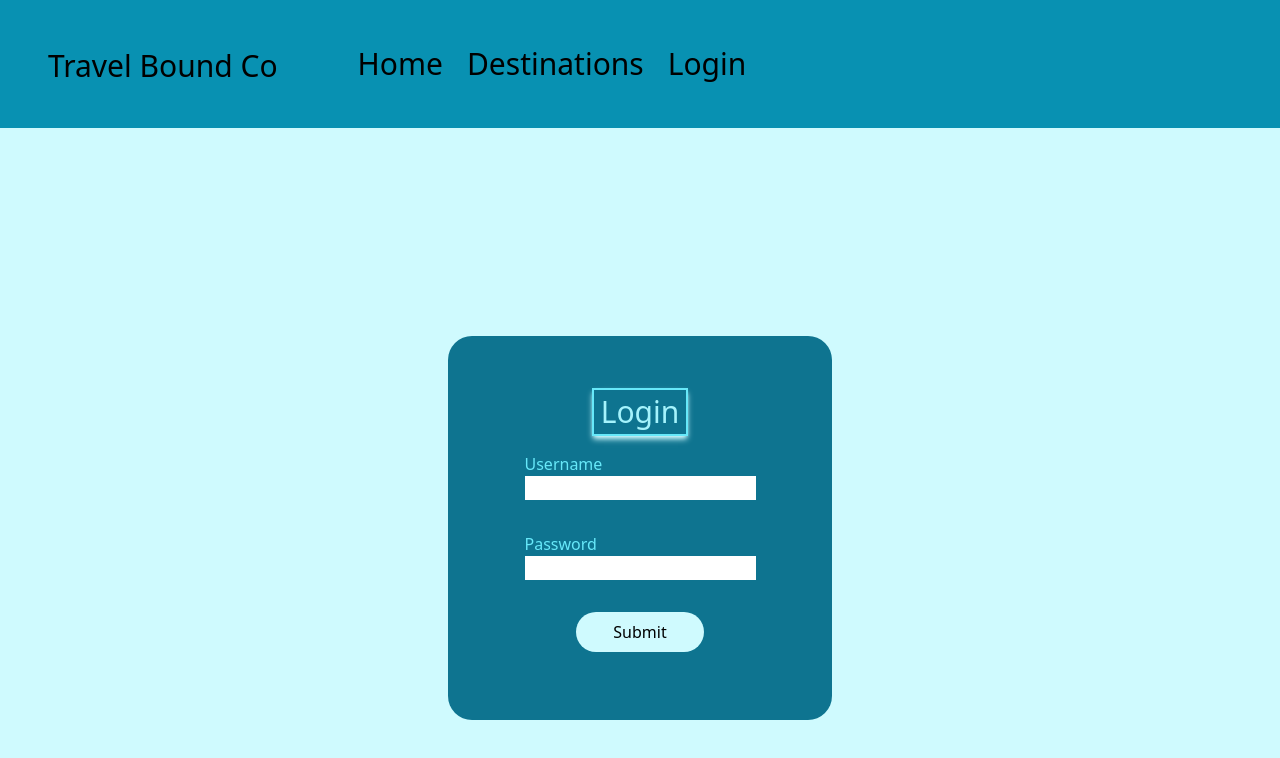
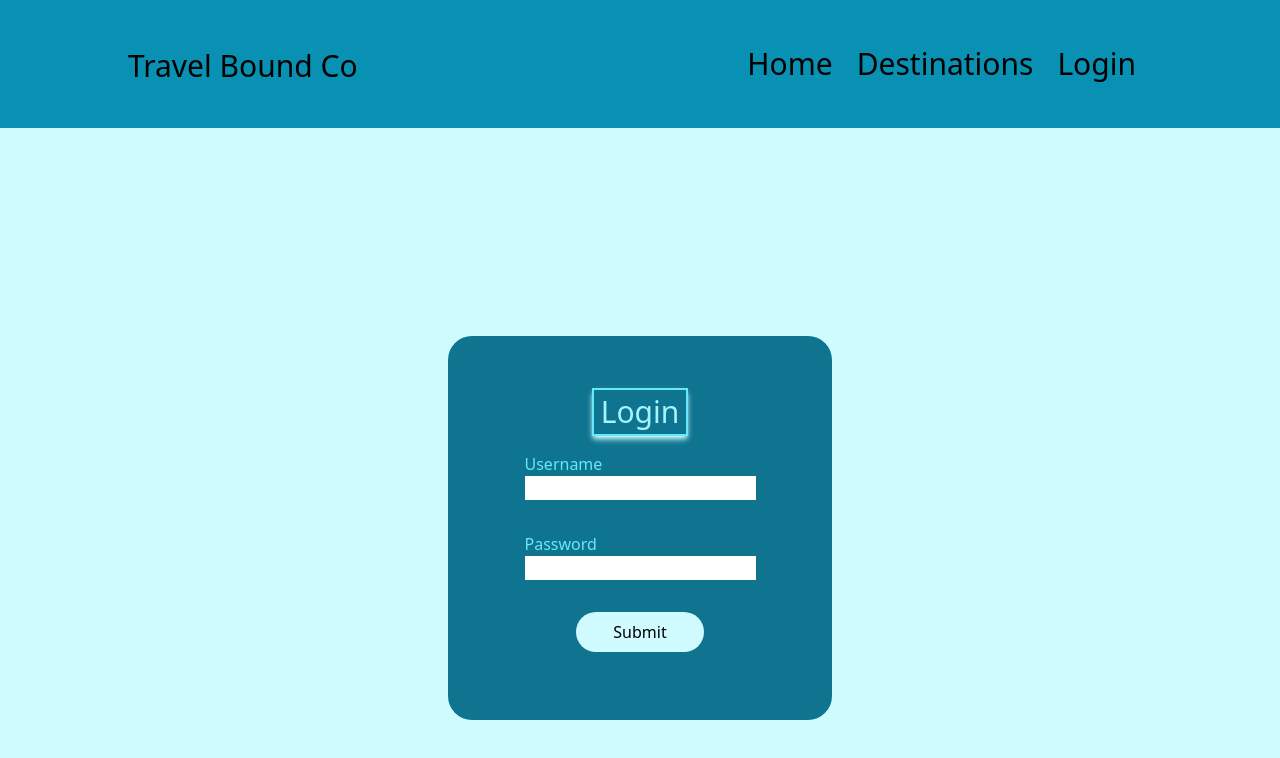
Before and after one commit to trevornei/week-13-assignment, a React (Vite) app in the folder w13-assignment/: page / in a window 1280 px wide. Shown: the top 758 px of the page. Built offline with nearby package versions, Linux system fonts and the light colour scheme.

Commit message:
Update before closing program.

```diff
--- a/w13-assignment/src/Nav.jsx
+++ b/w13-assignment/src/Nav.jsx
@@ -4,10 +4,10 @@ export default class Nav extends Component {
     render() {
         return (
             <nav className="text-3xl w-screen h-32 bg-cyan-600 flex p-4" id="">
-                <div className="p-8 items-center justify-start">
+                <div className="p-8 ml-20 items-center justify-start">
                     <h1>Travel Bound Co</h1>
                 </div>
-                <div className="p-12 flex items-center justify-end">
+                <div className="p-12 ml-auto mr-20 flex items-center justify-end">
                     <ul className="flex flex-row space-x-6">
                         <li className="">Home</li>
                         <li className="">Destinations</li>
```
